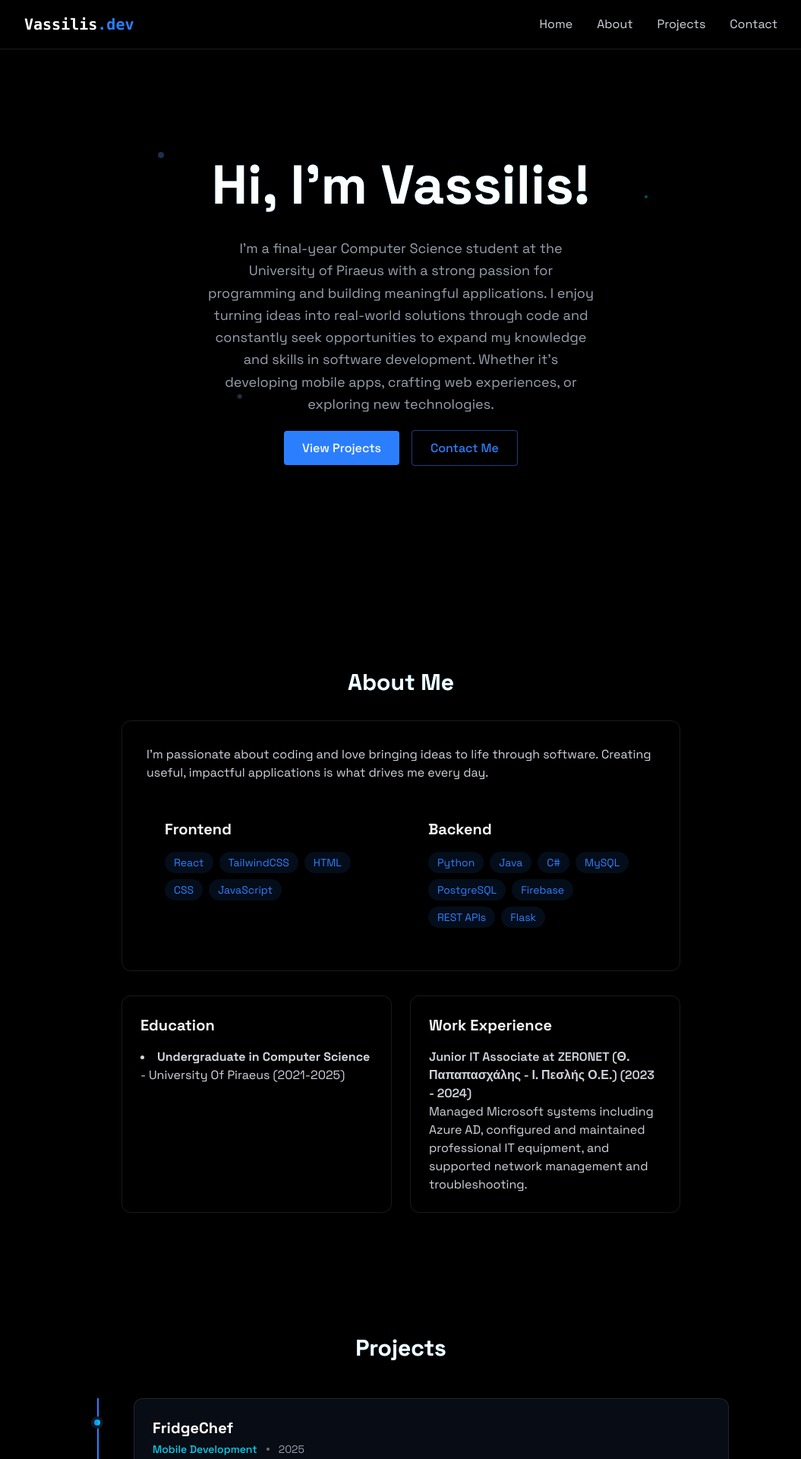
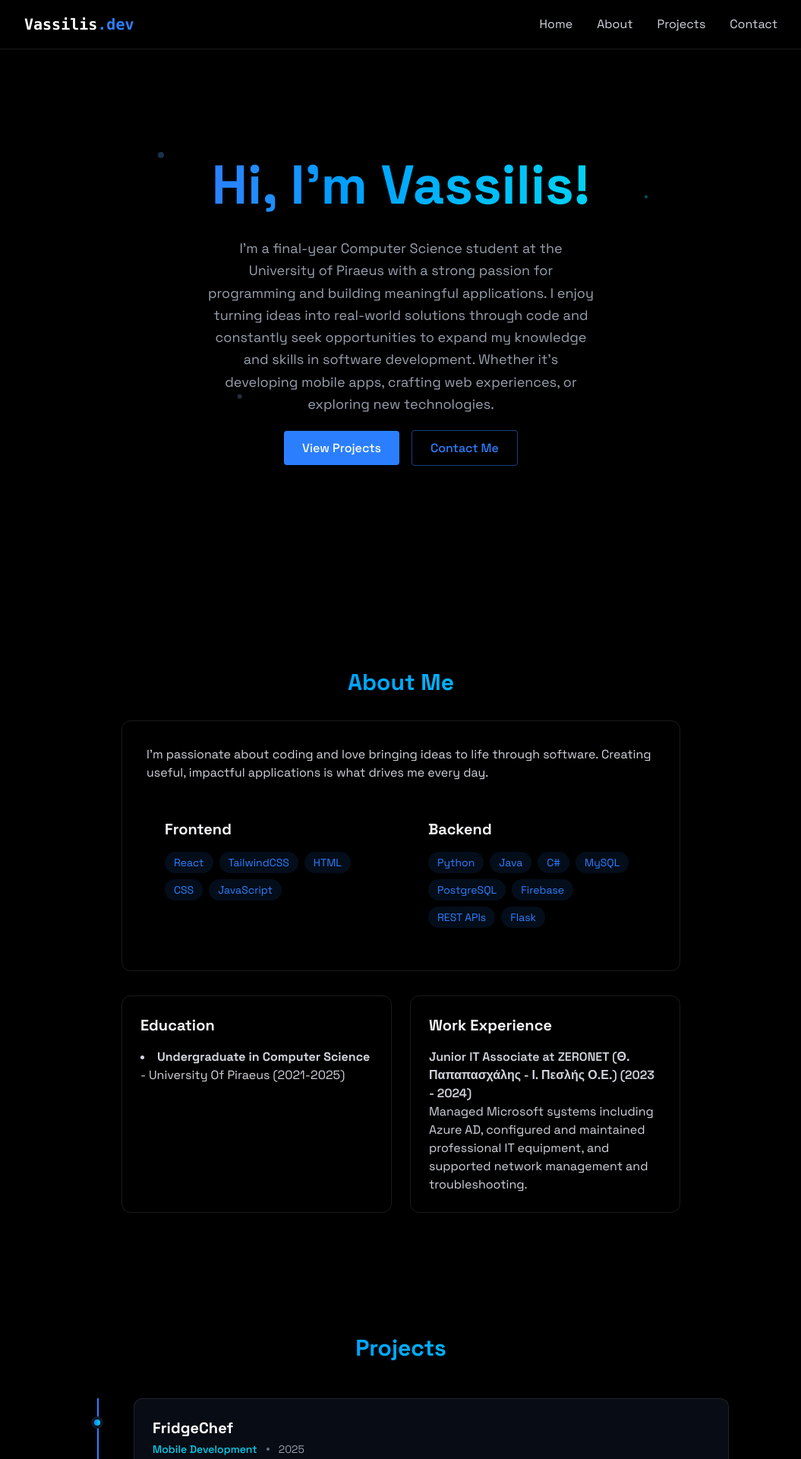
Before and after one commit to VasilisVas1/vassilisvassileiou-portfolio, a React (Vite) app: page / in a window 1280 px wide. Shown: the top 1920 px of the page at 76% size, without its empty margins (112-1167 px from the left). Built offline with nearby package versions, Linux system fonts and the light colour scheme.

Commit message:
iPhone fix 3

```diff
--- a/src/components/sections/About.jsx
+++ b/src/components/sections/About.jsx
@@ -55,7 +55,10 @@
               : '-translate-y-8 opacity-0'
           }`}
         >
-          <h2 className="text-3xl font-bold mb-8 bg-gradient-to-r from-blue-500 to-cyan-400 bg-clip-text text-white text-transparent text-center" style={{ willChange: 'transform, opacity' }}>
+          <h2 className="text-3xl font-bold mb-8 bg-gradient-to-r from-blue-500 to-cyan-400 bg-clip-text text-transparent text-center" style={{
+    WebkitBackgroundClip: 'text',
+    WebkitTextFillColor: 'transparent',
+  }}>
             About Me
           </h2>
         </div>
--- a/src/components/sections/Contact.jsx
+++ b/src/components/sections/Contact.jsx
@@ -21,7 +21,10 @@
 
     return <section id="contact" className="min-h-screen flex items-center justify-center py-20">
         <div className="px-4 w-150">
-            <h2 className="text-3xl font-bold mb-8 bg-gradient-to-r from-blue-500 to-cyan-400 bg-clip-text text-white text-transparent text-center" style={{ willChange: 'transform, opacity' }}>
+            <h2 className="text-3xl font-bold mb-8 bg-gradient-to-r from-blue-500 to-cyan-400 bg-clip-text text-transparent text-center" style={{
+    WebkitBackgroundClip: 'text',
+    WebkitTextFillColor: 'transparent',
+  }}>
                 Get In Touch
             </h2>
             <form className="space-y-6" onSubmit={handleSubmit}>
--- a/src/components/sections/Home.jsx
+++ b/src/components/sections/Home.jsx
@@ -15,7 +15,10 @@
     <section id="home" className="min-h-screen flex items-center justify-center relative overflow-hidden">
       <div className="text-center z-20 px-4">
         <div style={{ willChange: 'transform, opacity' }} className={`transition-all duration-1000 transform ${isLoaded ? 'translate-y-0 opacity-100 scale-100' : '-translate-y-12 opacity-0 scale-95'}`}>
-          <h1 className="text-5xl md:text-7xl font-bold mb-6 bg-gradient-to-r from-blue-500 to-cyan-400 bg-clip-text text-white text-transparent leading-tight" style={{ willChange: 'transform, opacity' }}>Hi, I'm Vassilis!</h1>
+          <h1 className="text-5xl md:text-7xl font-bold mb-6 bg-gradient-to-r from-blue-500 to-cyan-400 bg-clip-text text-transparent leading-tight" style={{
+    WebkitBackgroundClip: 'text',
+    WebkitTextFillColor: 'transparent',
+  }}>Hi, I'm Vassilis!</h1>
         </div>
 
         <div
--- a/src/components/sections/Projects.jsx
+++ b/src/components/sections/Projects.jsx
@@ -54,7 +54,10 @@
   return (
     <section id="projects" className="min-h-screen flex items-center justify-center py-20">
       <div className="max-w-4xl mx-auto px-4">
-        <h2 className="text-3xl font-bold mb-12 bg-gradient-to-r from-blue-500 to-cyan-400 bg-clip-text text-white text-transparent text-center" style={{ willChange: 'transform, opacity' }}>
+        <h2 className="text-3xl font-bold mb-12 bg-gradient-to-r from-blue-500 to-cyan-400 bg-clip-text text-transparent text-center" style={{
+    WebkitBackgroundClip: 'text',
+    WebkitTextFillColor: 'transparent',
+  }}>
           Projects
         </h2>
 
```
